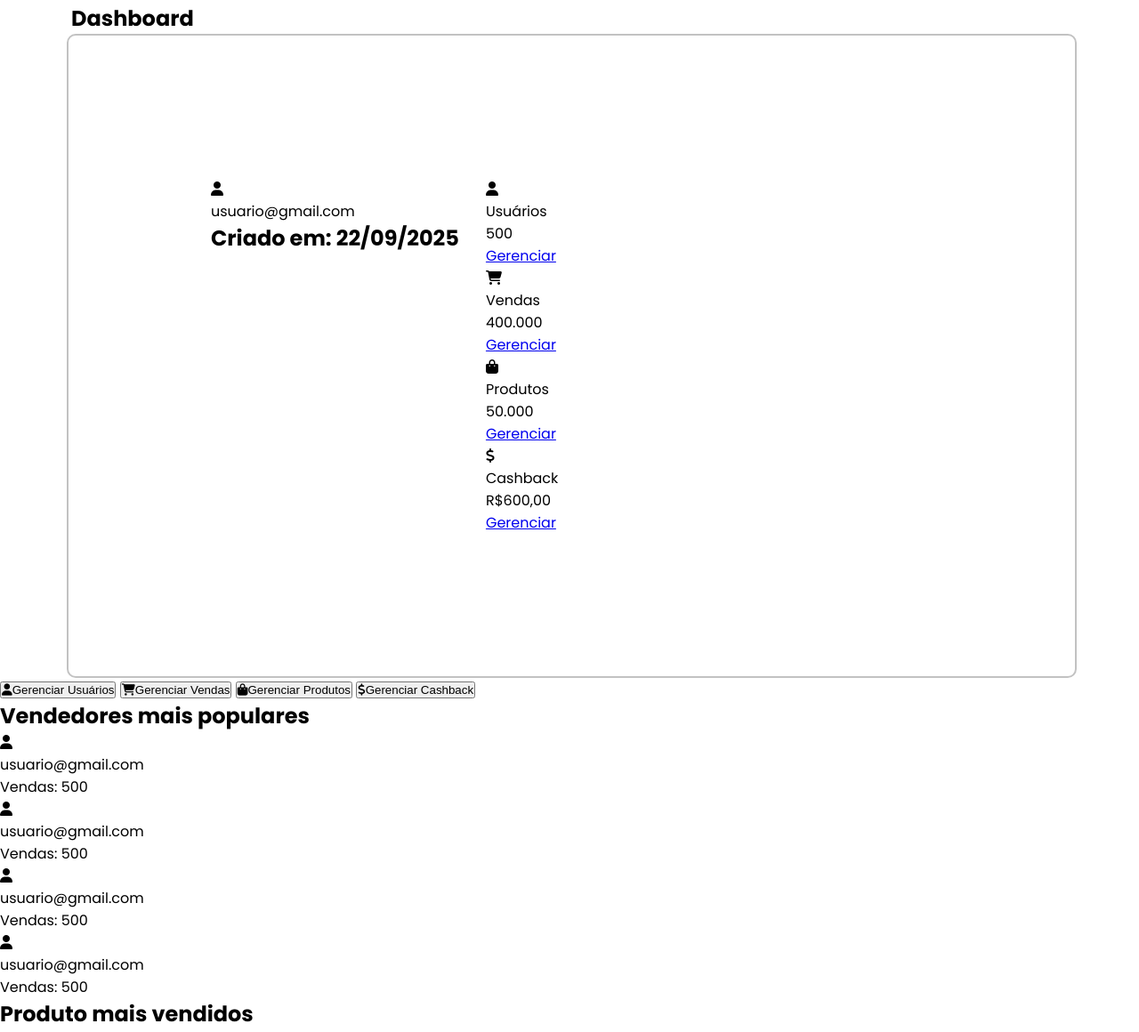
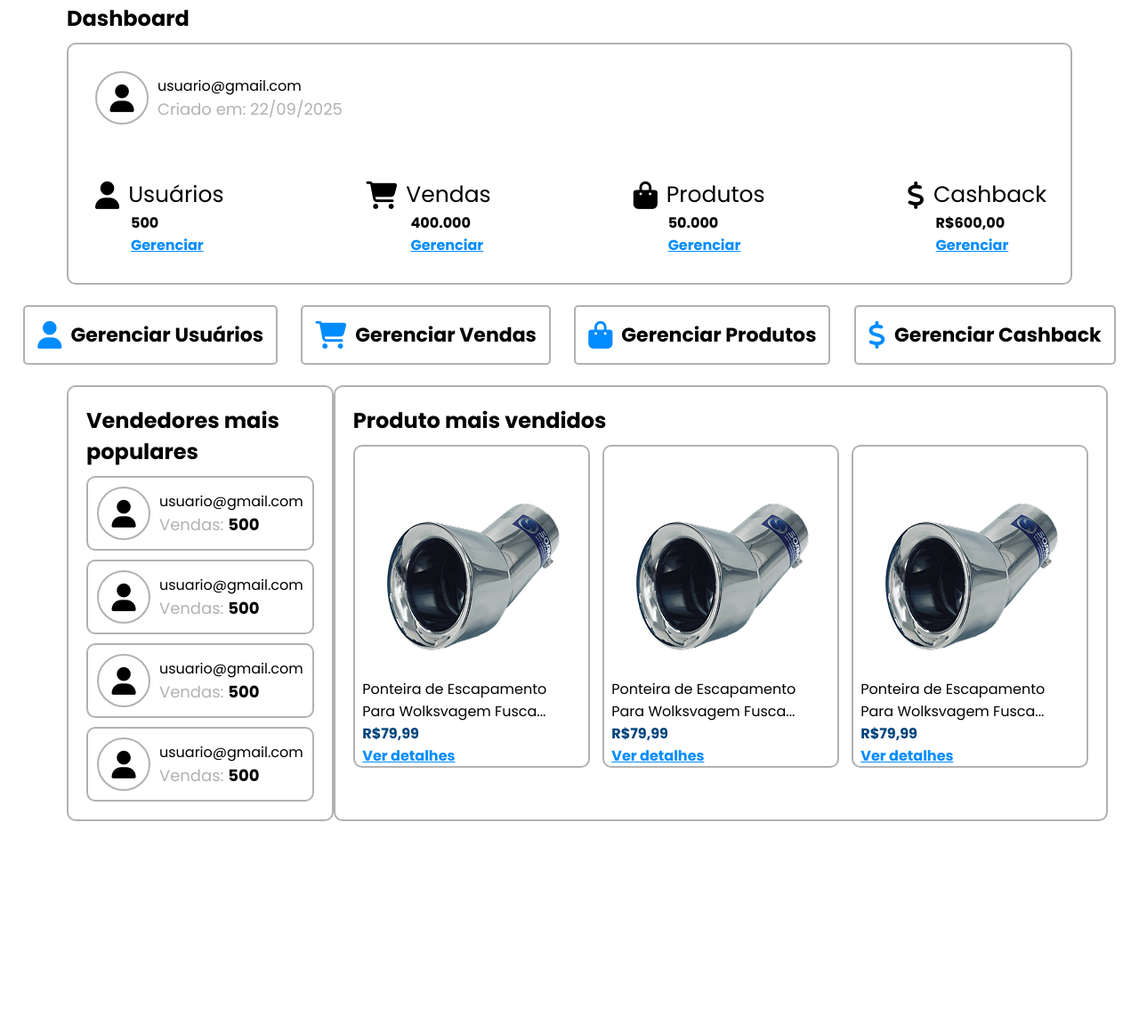
Before and after one commit to zezin2401/auto-prime-web, a plain HTML site: page home.html in a window 1280 px wide. Shown: the part 548-1708 px from the top of the page at 89% size. After the commit the page ends 1511 px from the top, so only its background shows below. Drawn offline with Linux system fonts and the light colour scheme.

Commit message:
Concertado Css geral e imagens

```diff
--- a/assets/css/home.css
+++ b/assets/css/home.css
@@ -12,10 +12,11 @@ body {
 
 
 :root {
-    --preto-opaco: rgba(0, 0, 0, 0.241);
+    --preto-opaco: rgba(0, 0, 0, 0.304);
     --preto: #000000;
     --branco: #FFFFFF;
     --azul-principal: #008CFF;
+    --azul-escuro: #00447C;
 }
 
 .botao-pesquisar {
@@ -35,6 +36,22 @@ body {
     color: var(--branco);
     font-size: 2.5rem;
     cursor: pointer;
+}
+
+.fa-user {
+    font-size: 31px;
+}
+
+.fa-cart-shopping {
+    font-size: 31px;
+}
+
+.fa-bag-shopping {
+    font-size: 31px;
+}
+
+.fa-dollar-sign {
+    font-size: 31px;
 }
 
 .pesquisa {
@@ -81,15 +98,165 @@ header img {
 
 h1 {
     margin-top: 55px;
-    margin-left: 80px;
+    margin-bottom: 10px;
+    margin-left: 75px;
 }
 
 .cards-container {
-    margin-right: 70px;
+    margin-right: 75px;
     margin-left: 75px;
-    display: flex;
     gap: 30px;
-    padding: 10rem;
+    padding: 30px;
     border: 2px solid var(--preto-opaco);
     border-radius: 10px;
 }
+
+.usuario {
+    display: flex;
+    align-items: center;
+    gap: 10px;
+}
+
+.criado-em {
+    color: var(--preto-opaco);
+    font-weight: normal;
+    font-size: 18px;
+}
+
+.numero-info {
+    font-weight: bold;
+}
+
+.icone {
+    display: flex;
+    width: 60px;
+    height: 60px;
+    border: 2px solid var(--preto-opaco);
+    border-radius: 50px;
+    justify-content: center;
+    align-items: center;
+}
+
+.informacoes {
+    margin-top: 60px;
+    display: flex;
+    justify-content: space-around;
+    gap: 160px;
+}
+
+.info-segmento-usuarios {
+    margin-left: 40px;
+}
+
+.info-segmento-vendas {
+    margin-left: 50px;
+}
+
+.info-segmento-produtos {
+    margin-left: 39px;
+}
+
+.info-segmento-cashback {
+    margin-left: 32px;
+}
+
+.info-titulo {
+    display: flex;
+    gap: 10px;
+    align-items: center;
+}
+
+.info-titulo p {
+    font-size: 25px;
+}
+
+.gerenciar {
+    color: var(--azul-principal);
+    font-weight: bold;
+    cursor: pointer;
+}
+
+.botoes {
+    display: flex;
+    margin-top: 23px;
+    margin-bottom: 23px;
+    justify-content: space-evenly;
+}
+
+.botao-gerenciar {
+    font-family: 'Poppins', sans-serif;
+    font-size: 22px;
+    font-weight: bold;
+    background-color: var(--branco);
+    display: flex;
+    gap: 10px;
+    border: 2px solid var(--preto-opaco);
+    padding: 15px 14px;
+    cursor: pointer;
+    border-radius: 5px;
+    color: var(--preto);
+    align-items: center;
+}
+
+.botao-gerenciar i {
+    color: var(--azul-principal);
+}
+
+.info-vendas {
+    display: flex;
+    justify-content: space-between;
+    margin-bottom: 40px;
+}
+
+.vendedores {
+    margin-left: 75px;
+    display: flex;
+    flex-direction: column;
+    gap: 10px;
+    padding: 20px;
+    width: 475px;
+    border: 2px solid var(--preto-opaco);
+    border-radius: 10px;
+}
+
+.vendas {
+    font-weight: bold;
+    color: var(--preto);
+}
+
+.vendedor {
+    padding: 10px;
+    border: 2px solid var(--preto-opaco);
+    border-radius: 10px;
+    display: flex;
+    align-items: center;
+    gap: 10px;
+}
+
+.div-produtos {
+    display: flex;
+    gap: 14px;
+}
+
+.produtos {
+    margin-right: 75px;
+    display: flex;
+    flex-direction: column;
+    gap: 10px;
+    padding: 20px;
+    width: 870px;
+    border: 2px solid var(--preto-opaco);
+    border-radius: 10px;
+}
+
+.produto {
+    border: 2px solid var(--preto-opaco);
+    border-radius: 10px;
+    padding: 8.5px;
+    height: 363px;
+}
+
+.preco {
+    color: var(--azul-escuro);
+    font-weight: bold
+}
```
Also changed, not shown: assets/img/ponta 9.png (added).
